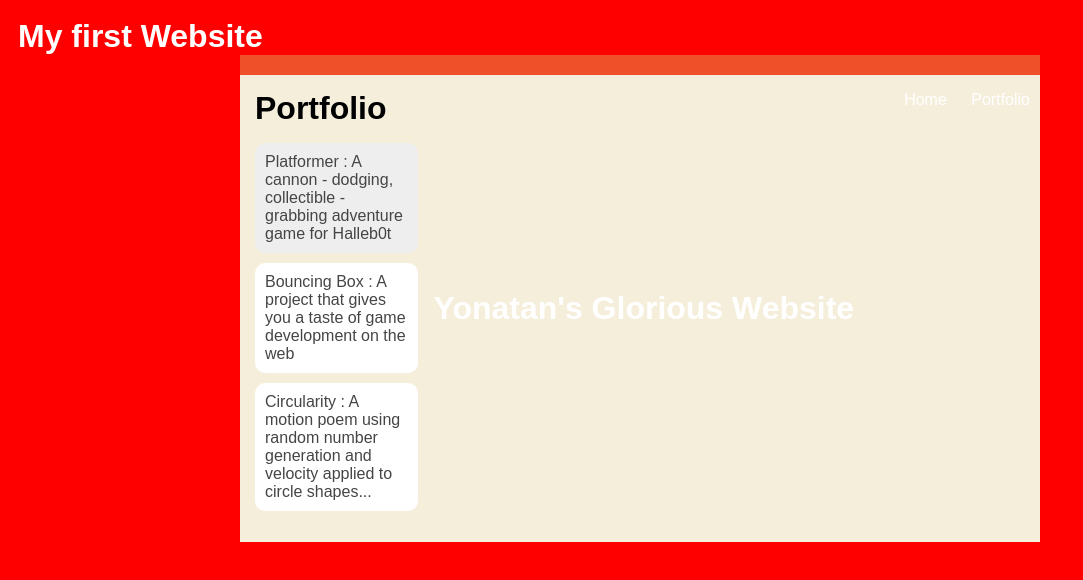
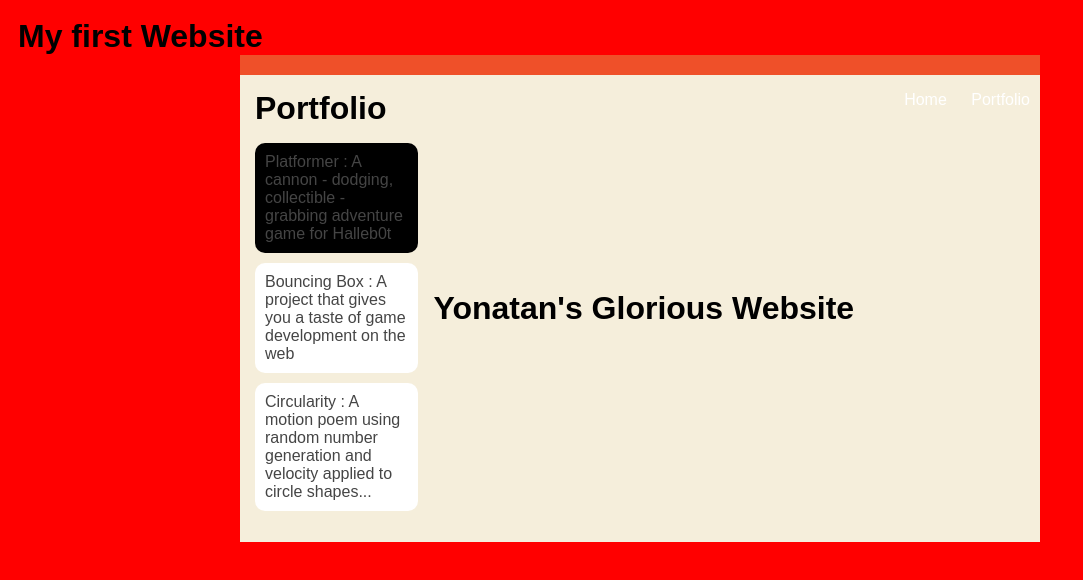
Before and after one commit to Buesoscp/Buesoscp.github.io, a plain HTML site: page portfolio.html in a window 1280 px wide. In both pictures the pointer is over the item 336 px from the left and 198 px from the top of the page. Shown: the whole page, without its empty margins (0-1083 px from the left). Drawn offline with Linux system fonts and the light colour scheme.

Commit message:
add portfolio.html file

```diff
--- a/style.css
+++ b/style.css
@@ -20,7 +20,7 @@ body {
  h1 {
     display: flex;
     align-items: center;
-    color: white;
+    color: rgb(0, 0, 0);
     flex: 1;
     margin: 0;
  }
@@ -82,7 +82,7 @@ body {
         }
 
         #portfolio li:hover {
-            background: #eee;
+            background-color:black;
         }
 
         #portfolio a {
```
